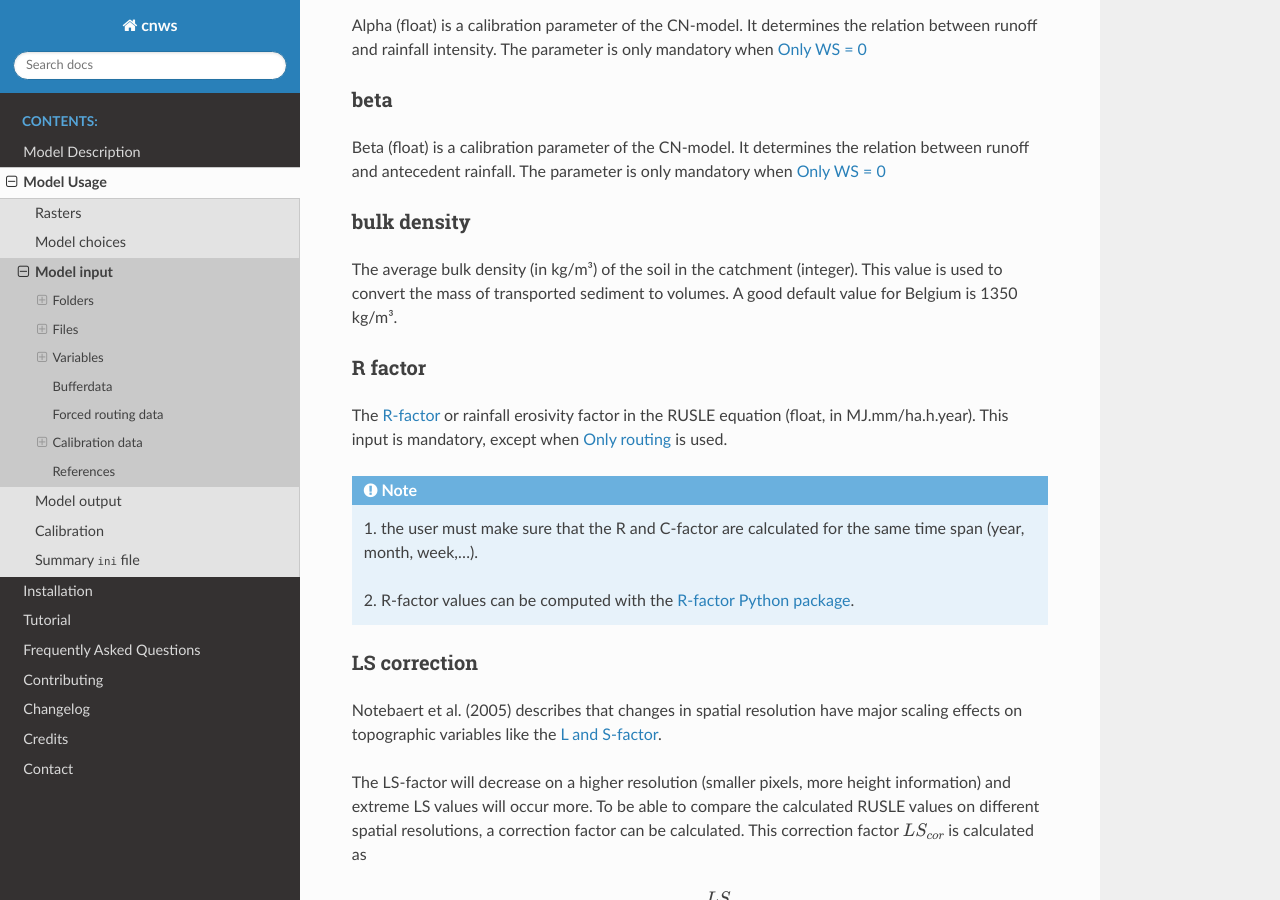
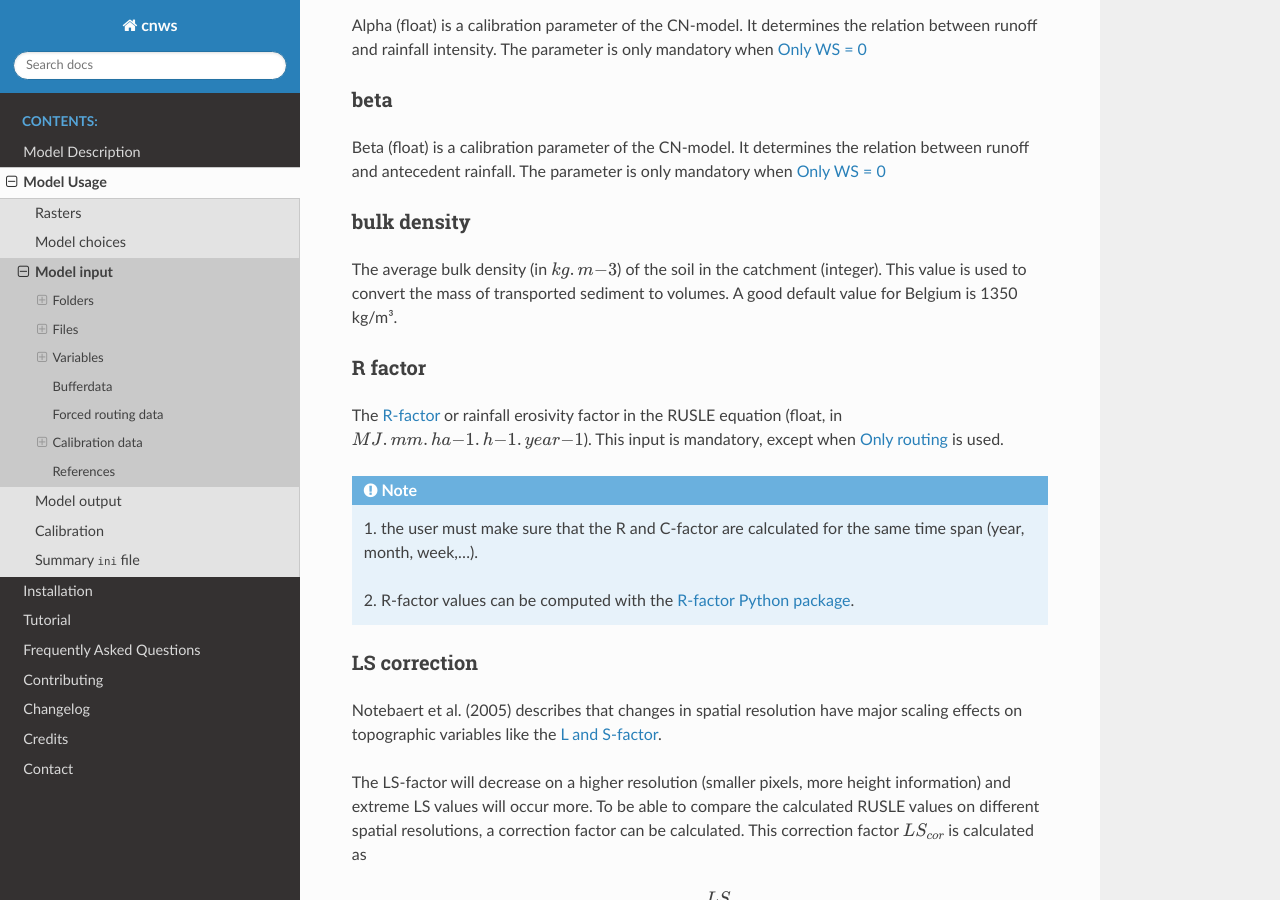
Before and after one commit to watem-sedem/watem-sedem, a Sphinx documentation site: the page built from docs/input.rst, in a window 1280 px wide and 900 px high, scrolled down 8900 px. Built offline with Sphinx 7.4.7 and the Read the Docs theme 2.0.0, drawn with Linux system fonts in a browser that asks for light colours; some of the changed text lies outside the part shown.

Commit message:
Not all units where written with the math syntax

```diff
--- a/docs/choices.rst
+++ b/docs/choices.rst
@@ -30,8 +30,8 @@ The L-model is calculated according to the work of Desmet and Govers (1996):
 with
  - :math:`A`: upstream area for every raster pixel (:math:`\text{m}^2`).
  - :math:`D`: grid resolution :math:`(m)`.
- - :math:`m`: length exponent (-).
- - :math:`x`: factor incorporating the flow direction (-).
+ - :math:`m`: length exponent :math:`(-)`.
+ - :math:`x`: factor incorporating the flow direction :math:`(-)`.
 
 :math:`x` is calculated as a function of the aspect :math:`\alpha` of the pixel:
 
--- a/docs/input.rst
+++ b/docs/input.rst
@@ -376,7 +376,7 @@ K factor filename
 
 Filename of the :ref:`K-factor <kfactor>` map. The soil erodibility factor or
 K-factor of the RUSLE-equation for every pixel in the modeldomain is stored in
-the K-factor map (kg.h/MJ.mm).
+the K-factor map :math:`(kg.h.MJ^{-1}.mm^{-1})`.
 
 The datatype of the K-factor raster map is int16.
 
@@ -473,9 +473,9 @@ when :ref:`Only WS = 0 <simple>`
 bulk density
 ************
 
-The average bulk density (in kg/m³) of the soil in the catchment (integer). This
-value is used to convert the mass of transported sediment to volumes. A good
-default value for Belgium is 1350 kg/m³.
+The average bulk density (in :math:`kg.m{-3}`) of the soil in the catchment
+(integer). This value is used to convert the mass of transported sediment to
+volumes. A good default value for Belgium is 1350 kg/m³.
 
 .. _rfactor_var:
 
@@ -483,8 +483,8 @@ R factor
 ********
 
 The :ref:`R-factor <rfactor>` or rainfall erosivity factor in the RUSLE
-equation (float, in MJ.mm/ha.h.year). This input is mandatory, except when
-:ref:`Only routing <onlyrouting>` is used.
+equation (float, in :math:`MJ.mm.ha{-1}.h{-1}.year{-1}`).
+This input is mandatory, except when :ref:`Only routing <onlyrouting>` is used.
 
 
 .. note::
@@ -572,8 +572,8 @@ ktil default
 ************
 
 The transport capacity coefficient for tillage erosion on agricultural fields.
-The integer value is expressed in kg/m/year. A recommended default value is
-600 kg/m/year.
+The integer value is expressed in :math:`kg.m{-1}.year{-1}`.
+A recommended default value is :math:`600 kg.m{-1}.year{-1}`.
 
 This parameter is only mandatory when :ref:`Create ktil map = 1 <createktil>`
 
@@ -769,23 +769,23 @@ with:
    mandatory when using the CN-module (i.e. :ref:`Only WS = 0 <simple>`).
 
  - height dam: the height of the dam of the buffer basin, :math:`H_{dam}`
-   (m). This parameter is only mandatory when using the CN-module (i.e.
+   (:math:`m`). This parameter is only mandatory when using the CN-module (i.e.
    :ref:`Only WS = 0 <simple>`).
 
  - height opening: the height of the opening of the discharge pipe of the
-   basin, :math:`H_{opening}` (m). This parameter is only mandatory when using
-   the CN-module (i.e. :ref:`Only WS = 0 <simple>`).
+   basin, :math:`H_{opening}` (:math:`m`). This parameter is only mandatory
+   when using the CN-module (i.e. :ref:`Only WS = 0 <simple>`).
 
  - opening area: the area of the discharge opening :math:`A_0` (:math:`m^{2}`).
    This parameter is only mandatory when using the CN-module (i.e.
    :ref:`Only WS = 0 <simple>`).
 
- - discharge coefficient: the discharge coefficient :math:`C_d` (-) of the
+ - discharge coefficient: the discharge coefficient :math:`C_d` (:math:`-`) of the
    buffer basin. This parameter is only mandatory when using the CN-module
    (i.e. :ref:`Only WS = 0 <simple>`).
 
  - width dam: the width of the overflow on the bufferbasin dam
-   :math:`W_{dam}` (m). This parameter is only mandatory when using the
+   :math:`W_{dam}` (:math:`m`). This parameter is only mandatory when using the
    CN-module (i.e. :ref:`Only WS = 0 <simple>`).
 
  - trapping efficiency: the trapping efficiency is the fraction of the incoming
--- a/docs/routing.rst
+++ b/docs/routing.rst
@@ -15,7 +15,7 @@ the source and targets. In addition, it varies as a function of presence of
 conductive dams, conductive ditches and buffers (and forced routing, see
 further). The land cover is defined in the following table
 (see also :ref:`here <prcmap>`). The codes (pixel id) listed in this table are
-used to define the routing in CN-WS. A important distinction is made between
+used to define the routing in CN-WS. An important distinction is made between
 the land cover of (a) target(s) being equal to the class `river` (-1) and not
 being equal to the class `river` (non-river pixels). Do note that in this
 manual the non-river pixels are sometimes referred to as `land pixels`.
```
Also changed, not shown: docs/watem-sedem.rst (+4 -3 lines).
